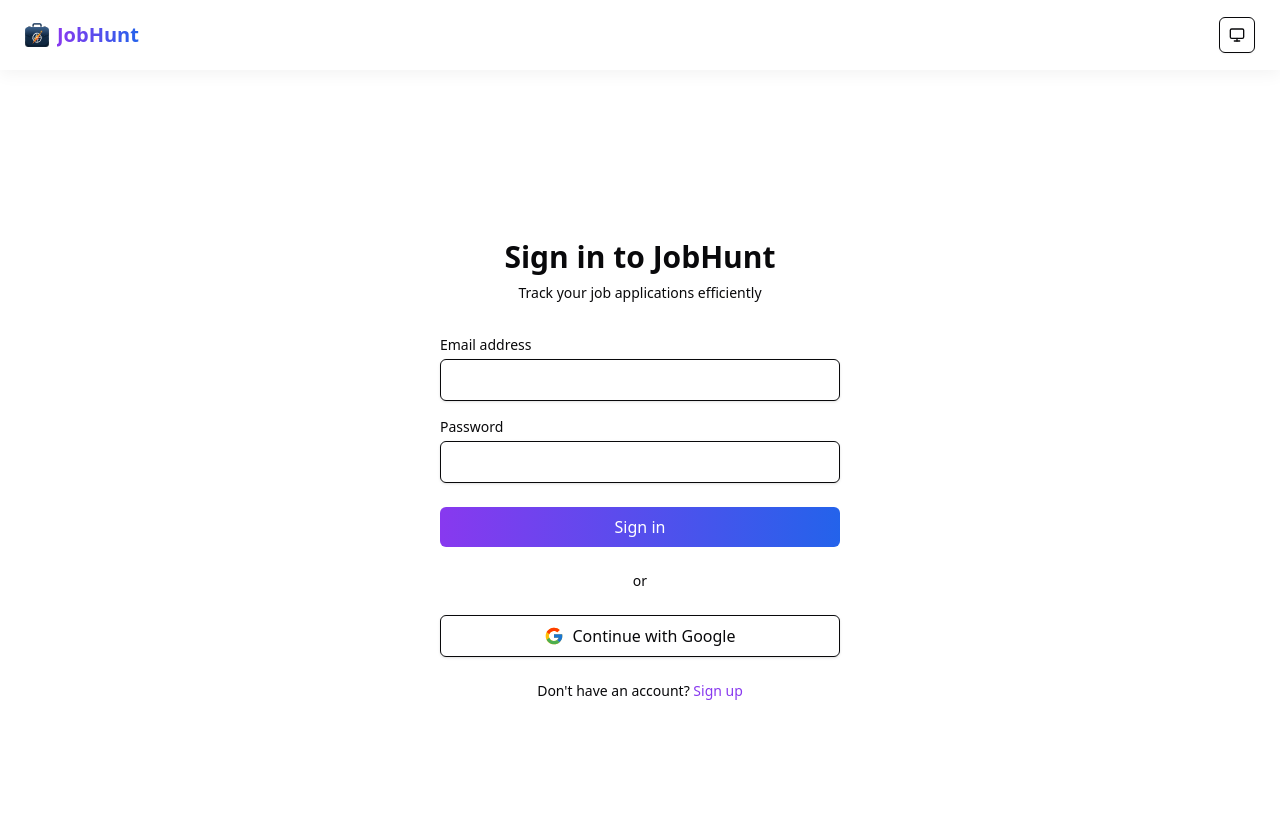
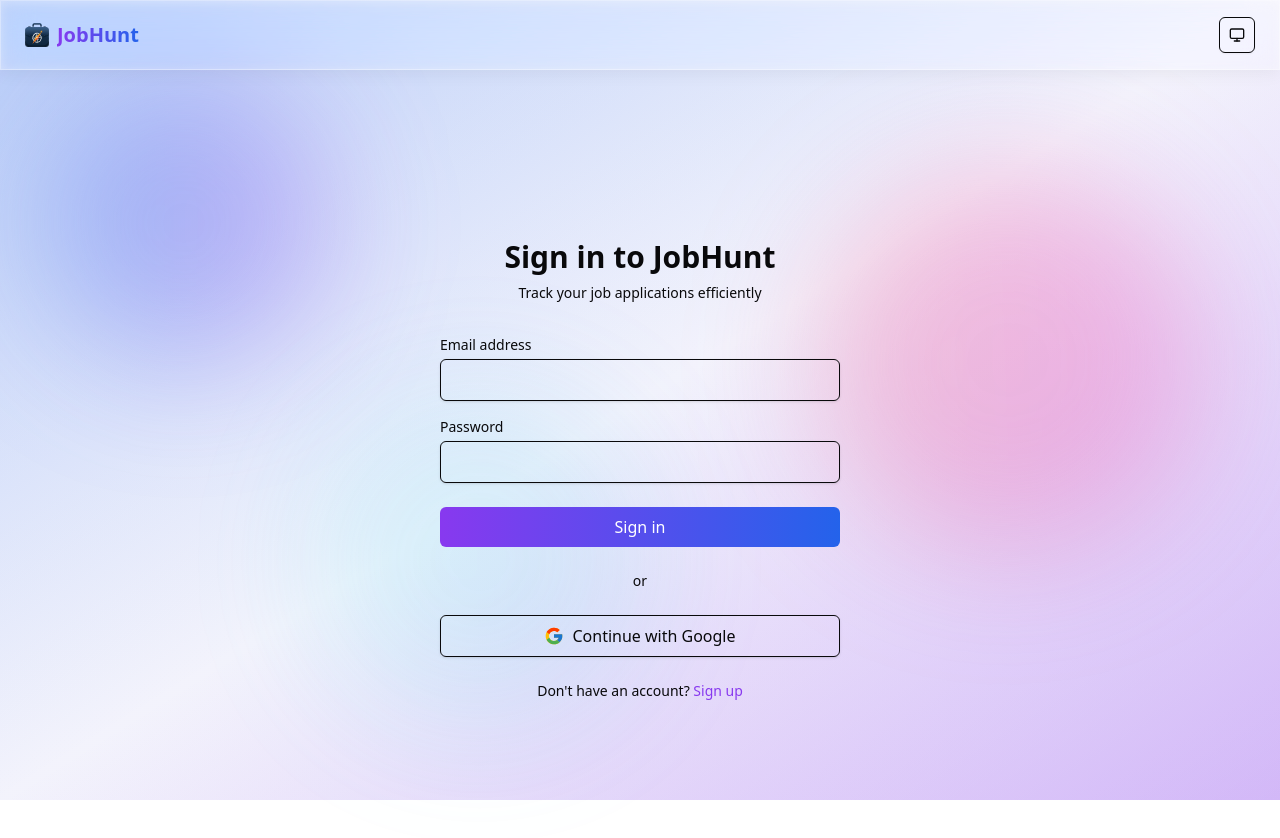
Before and after one commit to kaitranntt/jobhunt, a Next.js app: page /login in a window 1280 px wide. Shown: the top 838 px of the page. Built offline with nearby package versions, Linux system fonts and the light colour scheme.

Commit message:
feat(auth): integrate animated background on auth pages
- wrap login page with AnimatedBackground component
- wrap signup page with AnimatedBackground component
- use default variant with full floating orb animations
- create cohesive visual experience across auth flow

```diff
--- a/src/app/(auth)/login/page.tsx
+++ b/src/app/(auth)/login/page.tsx
@@ -6,6 +6,7 @@
 import { FcGoogle } from 'react-icons/fc'
 import { createClient } from '@/lib/supabase/client'
 import { NavBar } from '@/components/layout/NavBar'
+import { AnimatedBackground } from '@/components/layout/AnimatedBackground'
 
 export default function LoginPage() {
   const router = useRouter()
@@ -75,7 +76,7 @@
   }
 
   return (
-    <>
+    <AnimatedBackground>
       <NavBar variant="auth-pages" />
       <div className="flex min-h-screen items-center justify-center">
         <div className="w-full max-w-md space-y-8 p-6">
@@ -154,6 +155,6 @@
           </form>
         </div>
       </div>
-    </>
+    </AnimatedBackground>
   )
 }
--- a/src/app/(auth)/signup/page.tsx
+++ b/src/app/(auth)/signup/page.tsx
@@ -6,6 +6,7 @@
 import { FcGoogle } from 'react-icons/fc'
 import { createClient } from '@/lib/supabase/client'
 import { NavBar } from '@/components/layout/NavBar'
+import { AnimatedBackground } from '@/components/layout/AnimatedBackground'
 
 export default function SignupPage() {
   const router = useRouter()
@@ -61,7 +62,7 @@
   }
 
   return (
-    <>
+    <AnimatedBackground>
       <NavBar variant="auth-pages" />
       <div className="flex min-h-screen items-center justify-center">
         <div className="w-full max-w-md space-y-8 p-6">
@@ -141,6 +142,6 @@
           </form>
         </div>
       </div>
-    </>
+    </AnimatedBackground>
   )
 }
```
